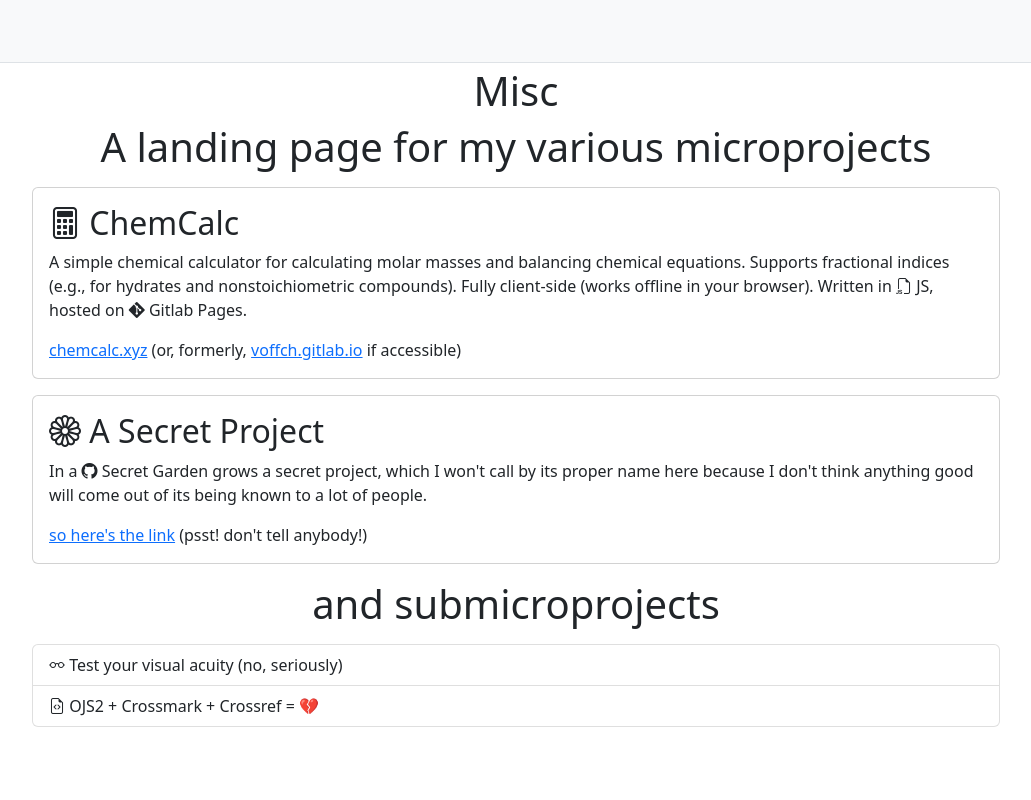
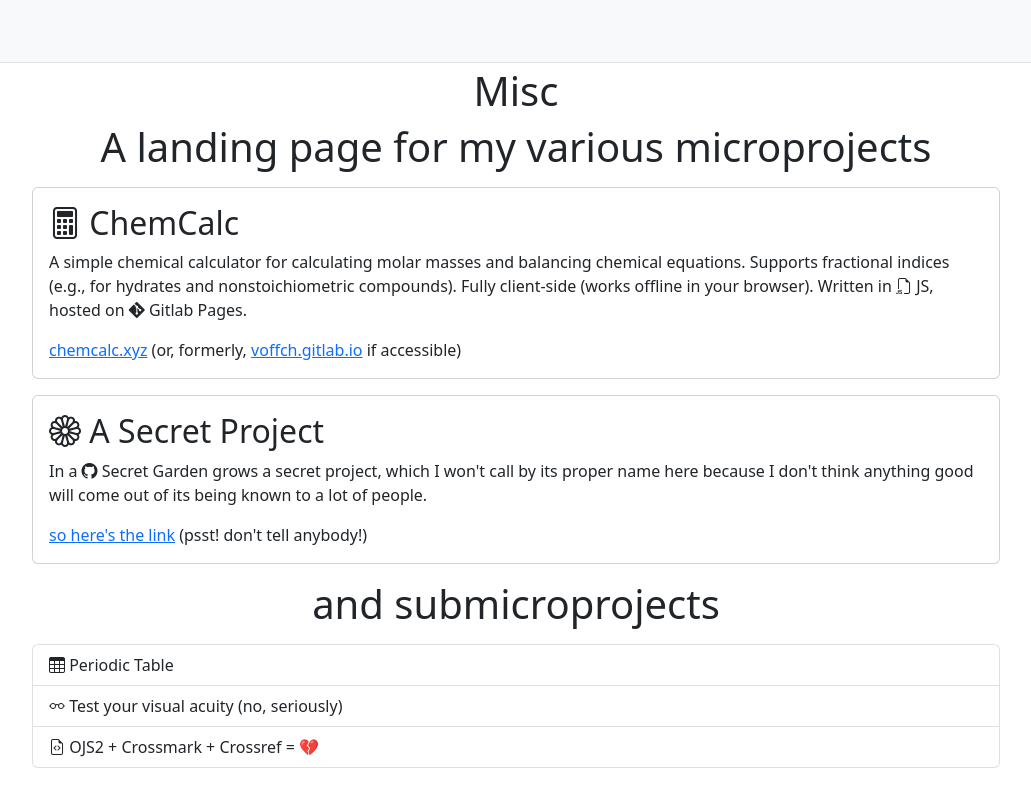
Before and after one commit to voffch/voffch.github.io, an Astro site: page /misc in a window 1280 px wide. Shown: the top 800 px of the page, without its empty margins (124-1155 px from the left). Built offline with nearby package versions, Linux system fonts and the light colour scheme; Astro itself is replaced by a stand-in of ours.

Commit message:
periodic table link added

```diff
--- a/src/pages/misc.astro
+++ b/src/pages/misc.astro
@@ -21,6 +21,9 @@
   </div>
   <p class="text-center display-6 mt-3">and submicroprojects</p>
   <div class="list-group">
+    <a href="https://voffch.github.io/periodic-table/" class="list-group-item list-group-item-action">
+      <i class="bi bi-table"></i> Periodic Table
+    </a>
     <a href="/vision#vision-checker" class="list-group-item list-group-item-action">
       <i class="bi bi-eyeglasses"></i> Test your visual acuity (no, seriously)
     </a>
```
